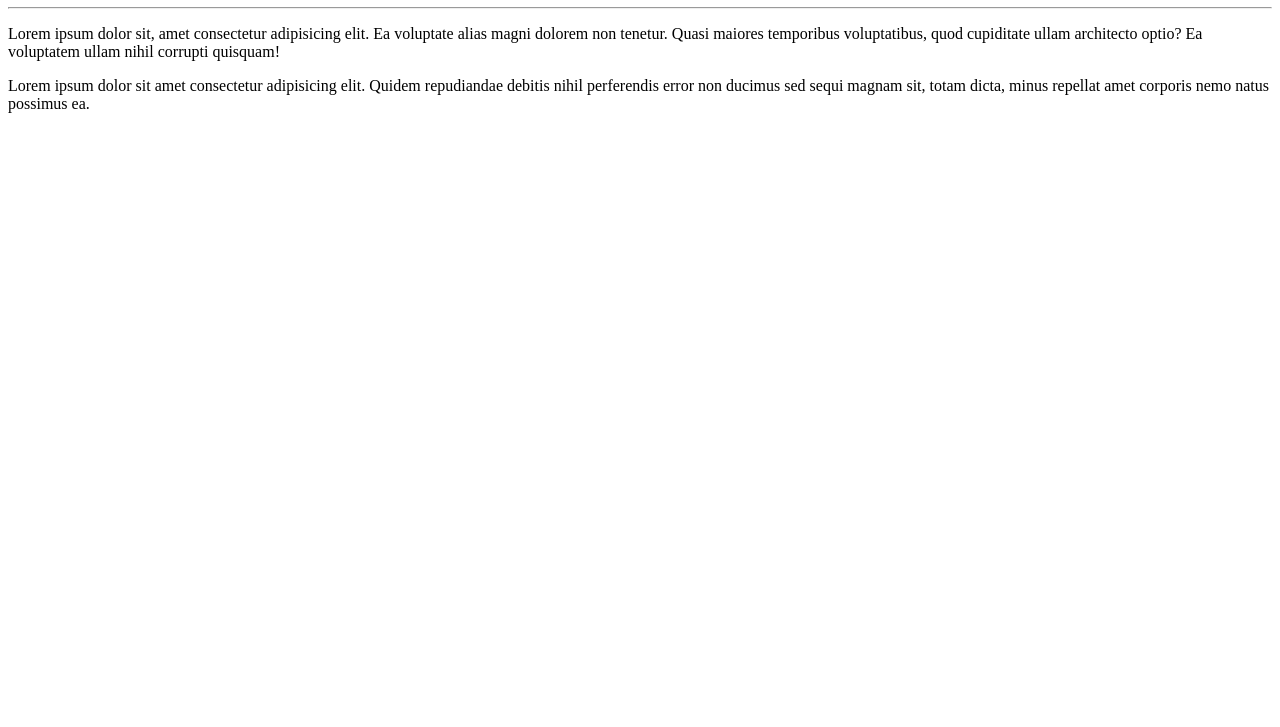
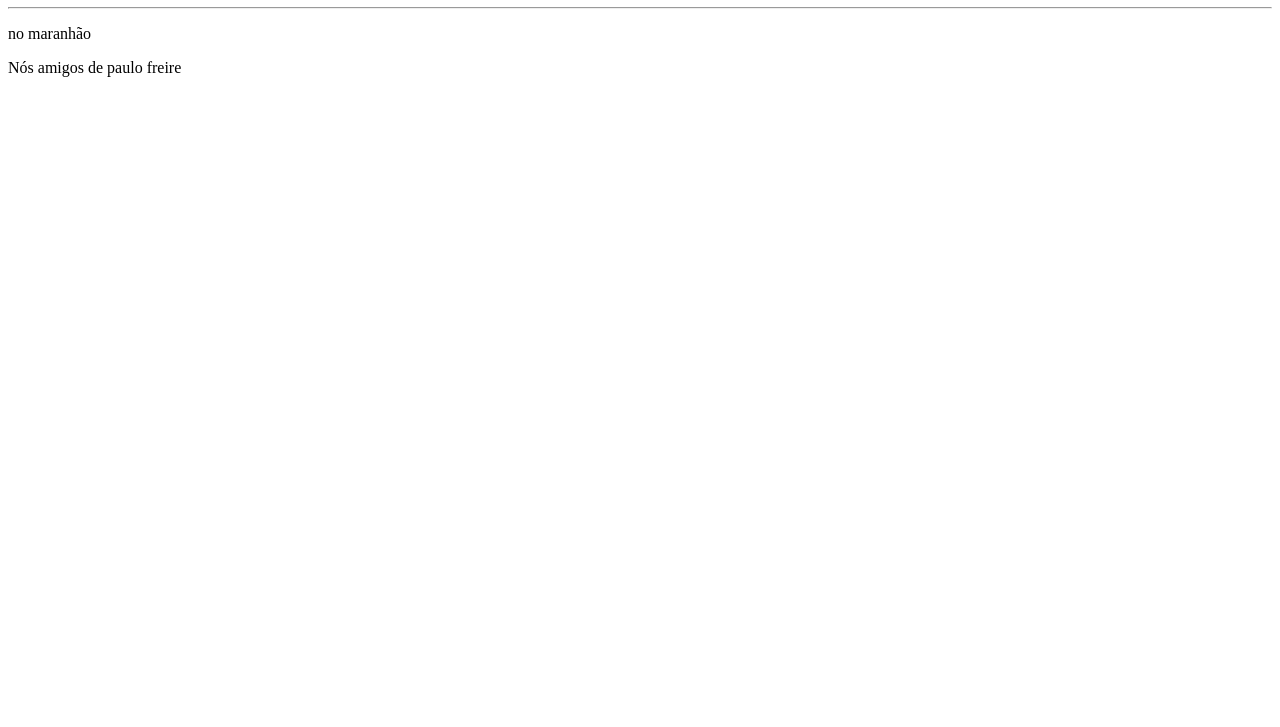
Before and after one commit to JoaoVitorUEMA/sociedade, a plain HTML site: page exemplo/index.html in a window 1280 px wide. Shown: the part 73-800 px from the top of the page. Drawn offline with Linux system fonts and the light colour scheme.

Commit message:
mudei os paragrafos

```diff
--- a/exemplo/index.html
+++ b/exemplo/index.html
@@ -8,7 +8,7 @@
 <body>
     <h1>exemplo</h1>
     <hr>
-    <p>Lorem ipsum dolor sit, amet consectetur adipisicing elit. Ea voluptate alias magni dolorem non tenetur. Quasi maiores temporibus voluptatibus, quod cupiditate ullam architecto optio? Ea voluptatem ullam nihil corrupti quisquam!</p>
-    <p>Lorem ipsum dolor sit amet consectetur adipisicing elit. Quidem repudiandae debitis nihil perferendis error non ducimus sed sequi magnam sit, totam dicta, minus repellat amet corporis nemo natus possimus ea.</p>
+    <p> no maranhão</p>
+    <p>Nós amigos de paulo freire</p>
 </body>
 </html>
```
